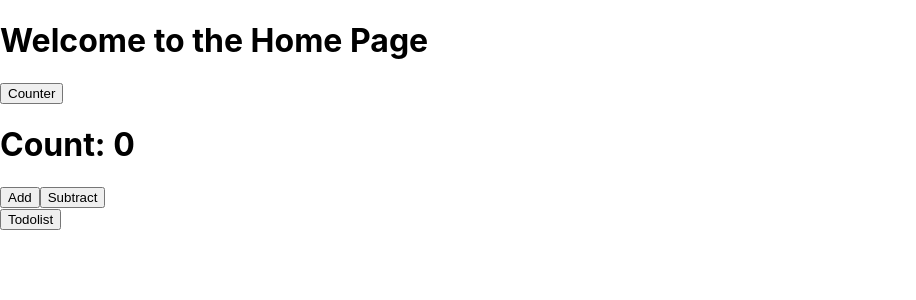
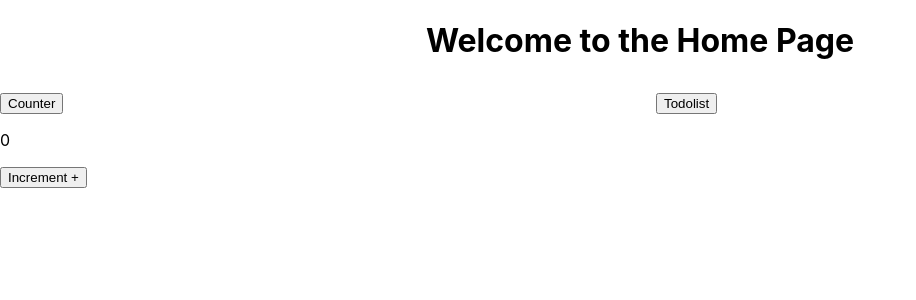
Before and after one commit to NattawutPhuddang/Trainreact-Rounter, a React (Create React App) app: page / in a window 1280 px wide. Both pictures are taken after a click on the button "Counter". Shown: the top 300 px of the page, without its empty margins (0-916 px from the left). Built offline with nearby package versions, Linux system fonts and the light colour scheme.

Commit message:
save งานใน branch todolist

```diff
--- a/src/App.js
+++ b/src/App.js
@@ -1,13 +1,8 @@
+import React from 'react';
 import Home from './componants/home';
-// ฟังก์ชันหลักของแอปพลิเคชัน
+
 function App() {
-  return (
-
-    <div>
-      <Home />
-    </div>
-  );
-
+  return <Home />;
 }
 
 export default App;
--- a/src/componants/count.jsx
+++ b/src/componants/count.jsx
@@ -1,13 +1,11 @@
-import React, { useState } from 'react';
+import React from 'react';
 
-function Counter() {
-  const [count, setCount] = useState(0);
-
+function Counter({ count, setCount }) {
   return (
     <div>
-      <h1>Count: {count}</h1>
-      <button onClick={() => setCount(count + 1)}>Add</button>
-      <button onClick={() => setCount(count - 1)}>Subtract</button>
+      <p>{count}</p>
+      <button onClick={() => setCount(count + 1)}>Increment +</button>
+      {count < 1 || <button onClick={() => setCount(count - 1)}>Increment -</button>}
     </div>
   );
 }
--- a/src/componants/home.jsx
+++ b/src/componants/home.jsx
@@ -1,25 +1,34 @@
 import Counter from './count.jsx';
 import Todolist from './todolist.jsx';
-import React from 'react';
+import React, { useState } from 'react';
 
 function Home() {
-const [showCounter, setShowCounter] = React.useState(false);
-const [showtodolist, setShowtodolist] = React.useState(false);
+  const [showCounter, setShowCounter] = useState(false);
+  const [showTodolist, setShowTodolist] = useState(false);
+  const [count, setCount] = useState(0);
+  const [inputText, setInputText] = useState("");
+  const [list, setList] = useState([]);
+
+  const counterProps = { count, setCount };
+  const todolistProps = { inputText, setInputText, list, setList };
 
   return (
     <div className="home">
       <header className="home-header">
-            <h1>Welcome to the Home Page</h1>
-            <div>
+        <h1 style={{ textAlign: "center" }}>Welcome to the Home Page</h1>
+        <div style={{ display: "flex", gap: "32px", marginTop: "32px" }}>
+          <div style={{ flex: 1 }}>
             <button onClick={() => setShowCounter(!showCounter)}>Counter</button>
-            {showCounter && <Counter />}
+            {showCounter && <Counter {...counterProps} />}
           </div>
-            <div>
-             <button onClick={() => setShowtodolist(!showtodolist)}>Todolist</button>
-            {showtodolist && <Todolist />}
+          <div style={{ flex: 1 }}>
+            <button onClick={() => setShowTodolist(!showTodolist)}>Todolist</button>
+            {showTodolist && <Todolist {...todolistProps} />}
+          </div>
         </div>
       </header>
     </div>
   );
 }
+
 export default Home;
--- a/src/componants/todolist.jsx
+++ b/src/componants/todolist.jsx
@@ -1,48 +1,41 @@
-import React, { useState } from 'react';
+import React from 'react';
 
-// ฟังก์ชันหลักของแอปพลิเคชัน
-function Todolist() {
-  // สร้าง state สำหรับเก็บข้อความที่ผู้ใช้กรอกใน input
-  const [inputText, setInputText] = useState("");
+function Todolist({ inputText, setInputText, list, setList }) {
+  const handleAdd = () => {
+    if (inputText.trim()) {
+      setList([...list, inputText.trim()]);
+      setInputText("");
+    }
+  };
 
-  // สร้าง state สำหรับเก็บรายการข้อความที่เพิ่มเข้ามา
-  const [list, setList] = useState([]);
-
-  // ฟังก์ชันสำหรับลบรายการออกจาก list ตาม index ที่ระบุ
-  const Remove = (indexToRemove) => {
+  const handleRemove = (indexToRemove) => {
     setList(list.filter((_, index) => index !== indexToRemove));
   };
 
   return (
     <div className="todolist">
       <header className="todolist-header">
-        {/* ส่วนที่ 2: เพิ่มข้อความลงใน list */}
-        <div>
-          {/* input สำหรับรับข้อความจากผู้ใช้ */}
         <input
           value={inputText}
           onChange={(e) => setInputText(e.target.value)}
         />
-          {/* ปุ่ม Add สำหรับเพิ่มข้อความใน input ลงใน list ถ้าไม่ว่าง */}
-          <button
-            onClick={() => {
-              if (inputText.trim() !== "") {
-                setList([...list, inputText]); // เพิ่มข้อความใหม่เข้าไปใน list
-              }
+        <button onClick={handleAdd}>Add</button>
+
+        <div style={{ marginTop: "16px" }}>
+          {list.map((item, index) => (
+            <div
+              key={index}
+              style={{
+                display: "flex",
+                alignItems: "center",
+                gap: "10px",
+                marginBottom: "8px"
               }}
             >
-            Add
-          </button>
-          <p>
-            {/* แสดงรายการข้อความที่อยู่ใน list */}
-            {list.map((item, index) => (
-              <div key={index} style={{ display: "flex", alignItems: "center", gap: "10px" }}>
               <p>{item}</p>
-                {/* ปุ่ม Remove สำหรับลบรายการออกจาก list */}
-                <button onClick={() => Remove(index)}>Remove</button>
+              <button onClick={() => handleRemove(index)}>Remove</button>
             </div>
           ))}
-          </p>
         </div>
       </header>
     </div>
```
Lines whose indentation alone changed are shown as unchanged.
